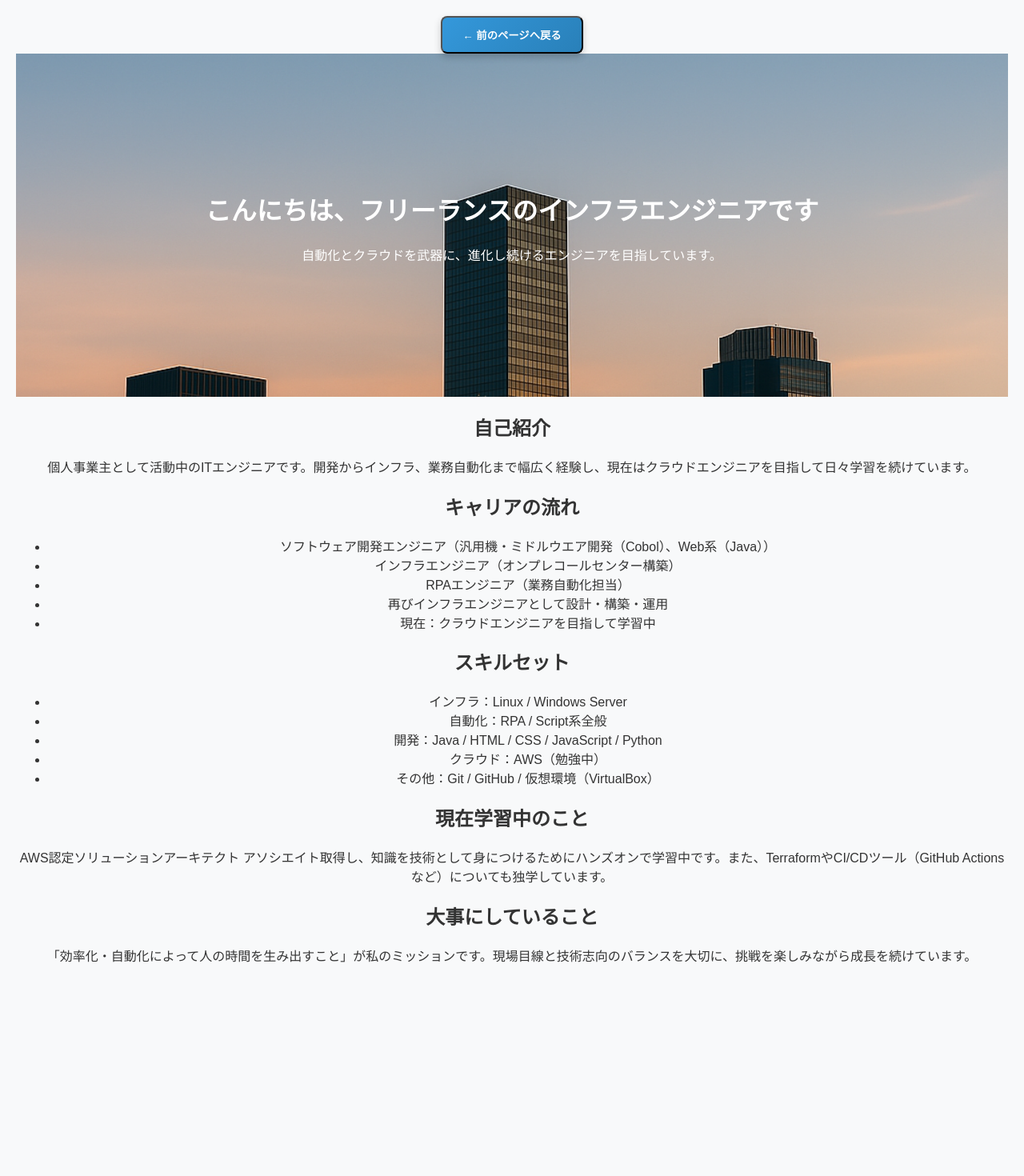
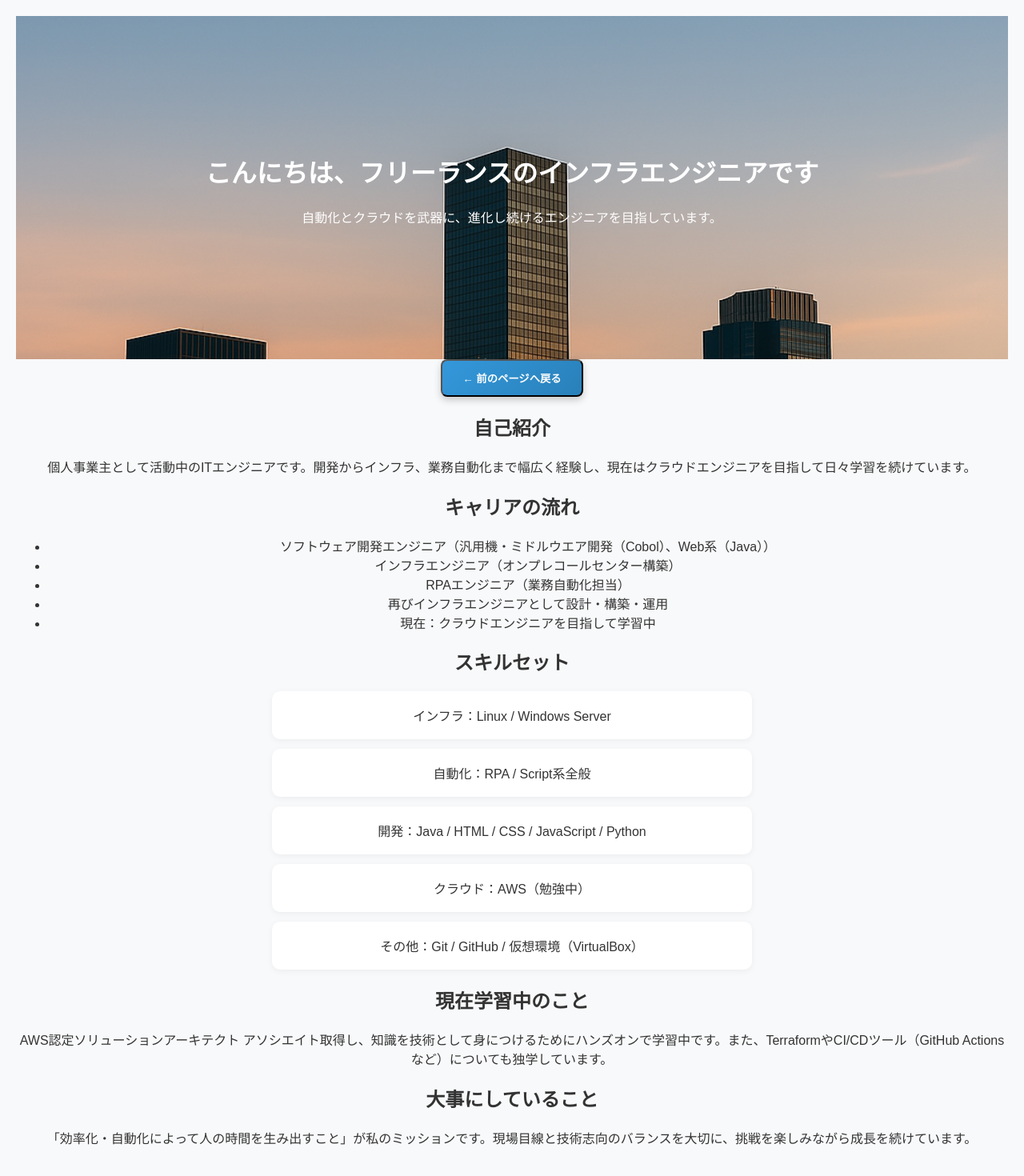
Before and after one commit to cloudrobo48/aws-cloud, a Jekyll site: the page about.html, which Jekyll copies as it is, in a window 1280 px wide. Shown: the whole page at 80% size. Built offline with Jekyll 4.4.1, drawn with Linux system fonts in a browser that asks for light colours; before the commit the page ends 1242 px from its top, so only the background shows below that.

Commit message:
Update about.html

```diff
--- a/about.html
+++ b/about.html
@@ -7,14 +7,11 @@
     <link rel="stylesheet" href="/assets/css/style.css">
 </head>
 <body>
-  <button onclick="history.back()">← 前のページへ戻る</button>
-
-
-<body>
     <header>
         <h1>こんにちは、フリーランスのインフラエンジニアです</h1>
         <p>自動化とクラウドを武器に、進化し続けるエンジニアを目指しています。</p>
     </header>
+    <button onclick="history.back()">← 前のページへ戻る</button>
 
     <section>
         <h2>自己紹介</h2>
@@ -32,9 +29,9 @@
         </ul>
     </section>
 
-  <section>
+    <section class="stylish-section">
         <h2>スキルセット</h2>
-    <ul>
+        <ul class="fancy-list">
             <li>インフラ：Linux / Windows Server </li>
             <li>自動化：RPA / Script系全般 </li>
             <li>開発：Java / HTML / CSS / JavaScript / Python</li>
```
Lines whose indentation alone changed are shown as unchanged.
